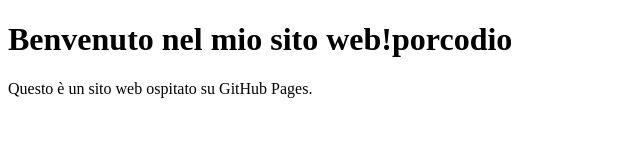
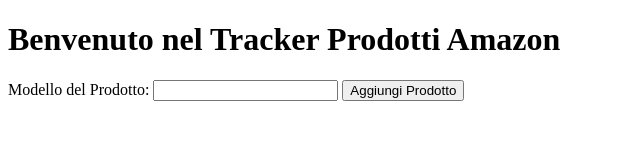
Before and after one commit to FuzeTea23/AmazonTracker, a plain HTML site: page index.html in a window 1280 px wide. Shown: the whole page, without its empty margins (0-640 px from the left). Drawn offline with Linux system fonts and the light colour scheme.

Commit message:
Update index.html

```diff
--- a/index.html
+++ b/index.html
@@ -3,10 +3,15 @@
 <head>
     <meta charset="UTF-8">
     <meta name="viewport" content="width=device-width, initial-scale=1.0">
-    <title>Il Mio Sito Web</title>
+    <title>Tracker Prodotti Amazon</title>
 </head>
 <body>
-    <h1>Benvenuto nel mio sito web!porcodio</h1>
-    <p>Questo è un sito web ospitato su GitHub Pages.</p>
+    <h1>Benvenuto nel Tracker Prodotti Amazon</h1>
+    <form id="product-form">
+        <label for="product-model">Modello del Prodotto:</label>
+        <input type="text" id="product-model" name="product-model" required>
+        <button type="submit">Aggiungi Prodotto</button>
+    </form>
+    <div id="product-list"></div>
 </body>
 </html>
```
